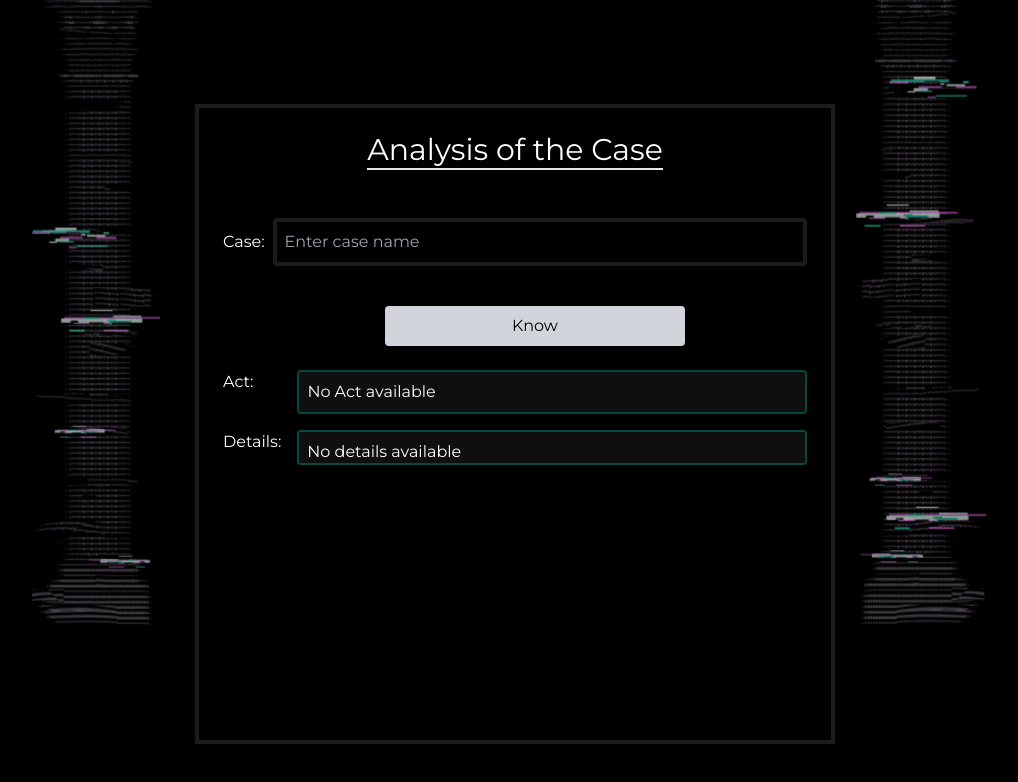
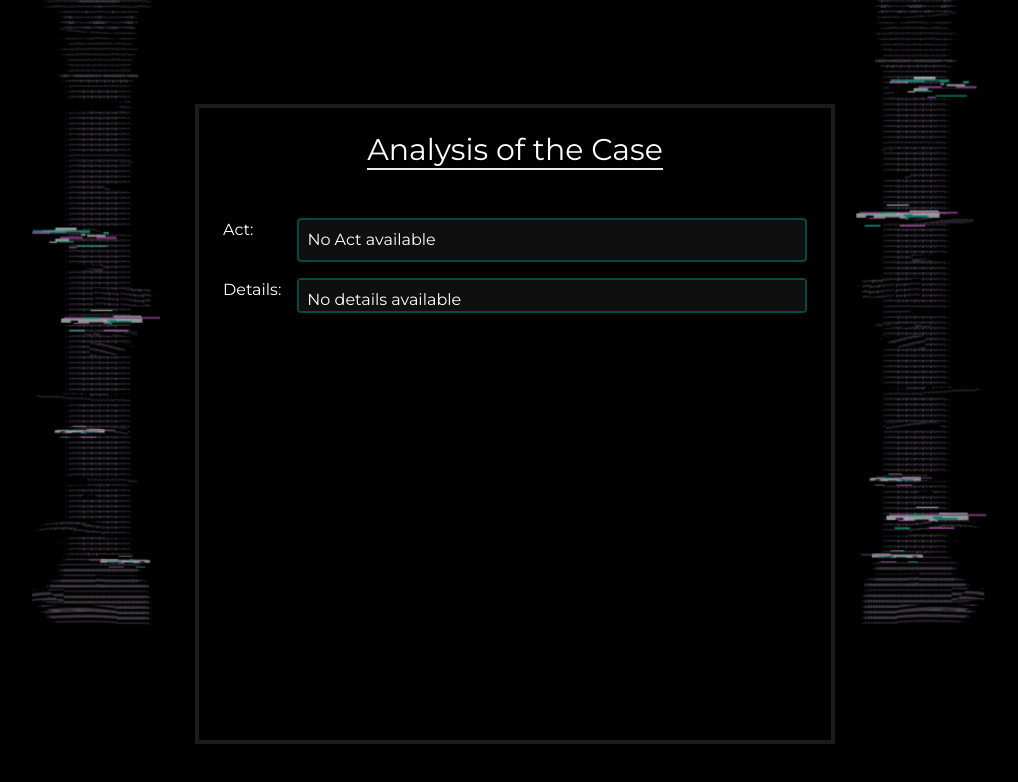
Before and after one commit to Sahil-Sharma06/Adhikar, a React (Vite) app in the folder Frontend/: page /display in a window 1280 px wide. Shown: the top 782 px of the page, without its empty margins (125-1143 px from the left). Built offline with nearby package versions, Linux system fonts and the light colour scheme.

Commit message:
Analyze redirect

```diff
--- a/Frontend/src/Components/Analyzer.jsx
+++ b/Frontend/src/Components/Analyzer.jsx
@@ -1,10 +1,12 @@
 import React, { useState } from 'react';
-import bgImage from '../assets/BG.png'; // Import your background image
+import { useNavigate } from 'react-router-dom'; // Import useNavigate
+import bgImage from '../assets/BG.png';
 
 const Analyzer = () => {
   const [file, setFile] = useState(null);
   const [title, setTitle] = useState('');
   const [description, setDescription] = useState('');
+  const navigate = useNavigate(); // Initialize navigate
 
   const handleFileChange = (e) => {
     setFile(e.target.files[0]);
@@ -16,10 +18,13 @@ const Analyzer = () => {
     }
     console.log('Title:', title);
     console.log('Description:', description);
+
+    // Redirect to /display
+    navigate('/display');
   };
 
   return (
-    <div className="flex items-center justify-center min-h-screen  text-white bg-gray-900"
+    <div className="flex items-center justify-center min-h-screen text-white bg-gray-900"
       style={{
         backgroundImage: `url(${bgImage})`,
         backgroundSize: 'cover',
--- a/Frontend/src/Components/DisplayData.jsx
+++ b/Frontend/src/Components/DisplayData.jsx
@@ -60,30 +60,6 @@ const KnowMore = () => {
         <h1 className="mb-6 text-3xl text-center text-white border-b-2 w-lvh">Analysis of the Case</h1>
 
         <div className="flex flex-col items-center justify-center w-full mt-8 space-y-6">
-          {/* Case Input */}
-          <div className="flex items-center w-full mb-4">
-            <h2 className="mr-2 text-white">Case:</h2>
-            <input
-              type="text"
-              className={`bg-black text-gray-400 flex-grow p-2 border-4 rounded focus:border-custom-green focus:ring-2 focus:ring-custom-green focus:ring-opacity-50 focus:outline-none caret-custom-green broad-caret ${
-                isFocused ? 'border-custom-green' : 'border-custom-signup-border'
-              }`}
-              placeholder="Enter case name"
-              value={caseName} // Bind input value to caseName state
-              onChange={(e) => setCaseName(e.target.value)} // Update caseName state on input change
-              onFocus={() => setIsFocused(true)}
-              onBlur={() => setIsFocused(false)}
-            />
-          </div>
-
-          {/* Know Button */}
-          <button
-            onClick={handleKnowClick}
-            className="w-[300px] p-2 text-black bg-gray-300 rounded mb-12 ml-10"
-            disabled={isLoading} // Disable button while loading
-          >
-            {isLoading ? 'Loading...' : 'Know'}
-          </button>
 
           {/* Error message */}
           {errorMessage && <p className="text-red-500">{errorMessage}</p>}
```
Lines whose indentation alone changed are shown as unchanged.
